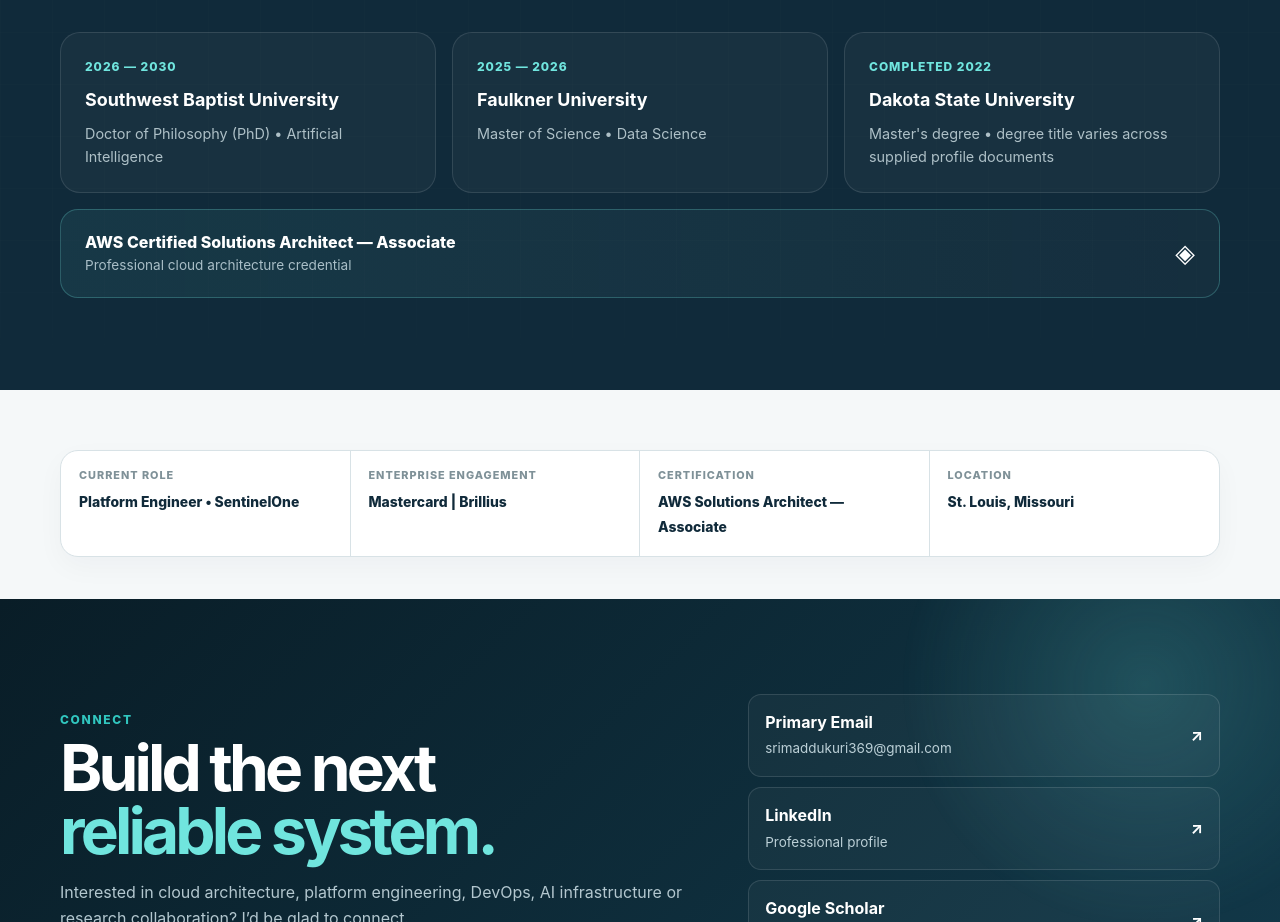
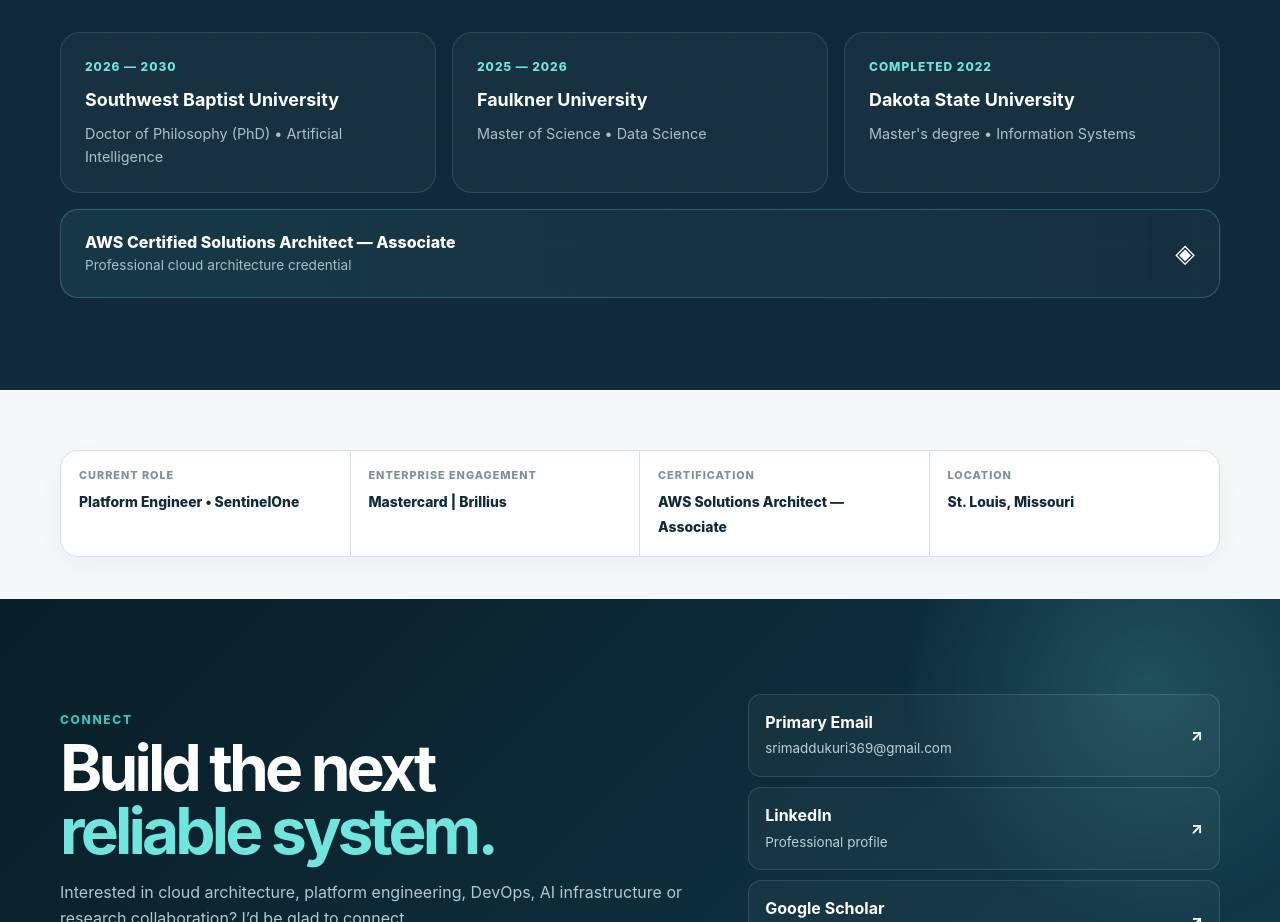
Before and after one commit to srimadd/navyasri-portfolio, a plain HTML site: page index.html in a window 1280 px wide. Shown: the part 5692-6614 px from the top of the page. Drawn offline with Linux system fonts and the light colour scheme.

Commit message:
Update index.html
Updated the education details

```diff
--- a/index.html
+++ b/index.html
@@ -721,7 +721,7 @@
     <div class="education-grid">
       <article class="edu-card reveal"><div class="edu-year">2026 — 2030</div><h3>Southwest Baptist University</h3><p>Doctor of Philosophy (PhD) • Artificial Intelligence</p></article>
       <article class="edu-card reveal delay1"><div class="edu-year">2025 — 2026</div><h3>Faulkner University</h3><p>Master of Science • Data Science</p></article>
-      <article class="edu-card reveal delay2"><div class="edu-year">Completed 2022</div><h3>Dakota State University</h3><p>Master's degree • degree title varies across supplied profile documents</p></article>
+      <article class="edu-card reveal delay2"><div class="edu-year">Completed 2022</div><h3>Dakota State University</h3><p>Master's degree • Information Systems</p></article>
     </div>
     <div class="cert-card reveal"><div><div class="cert-title">AWS Certified Solutions Architect — Associate</div><div class="cert-sub">Professional cloud architecture credential</div></div><div style="font-size:1.6rem">◈</div></div>
   </div>
```
